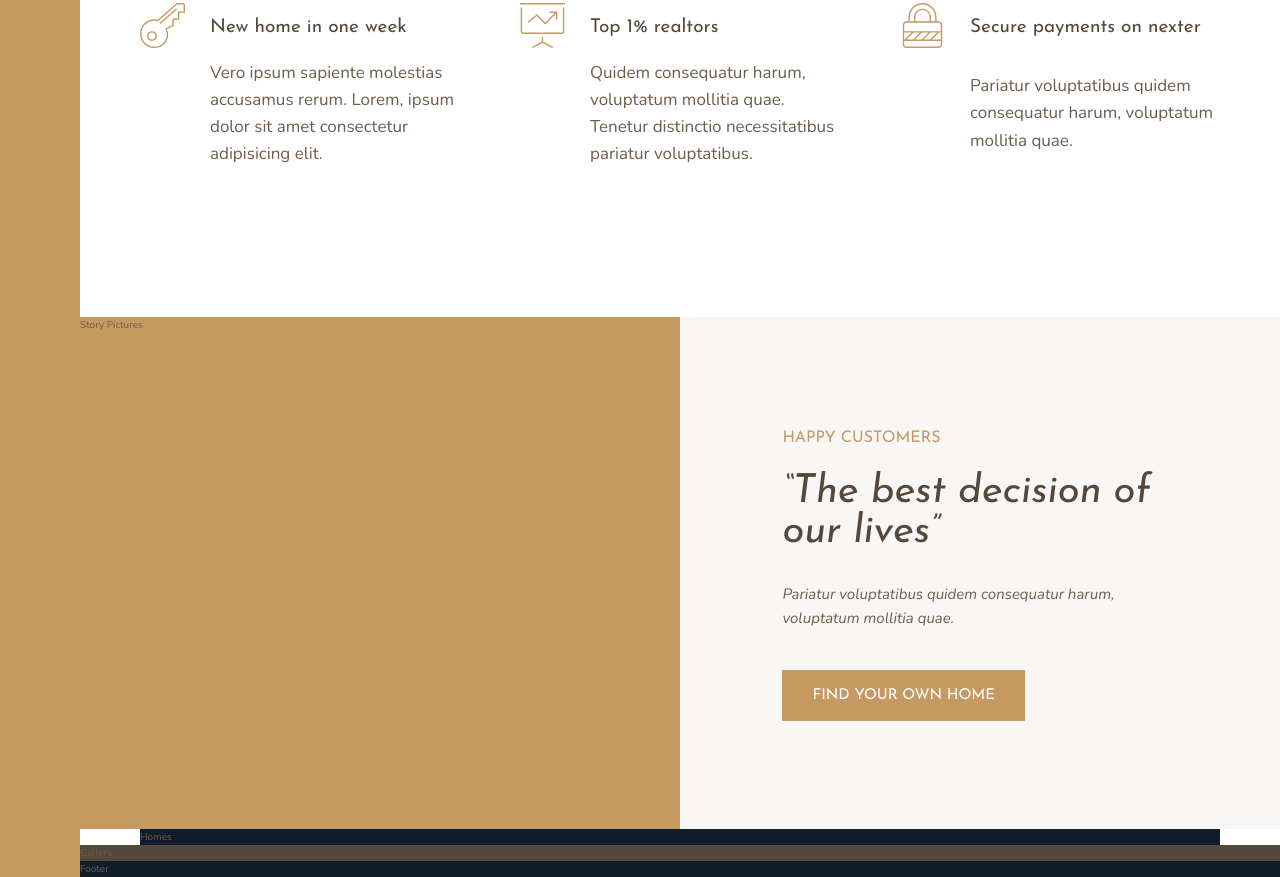
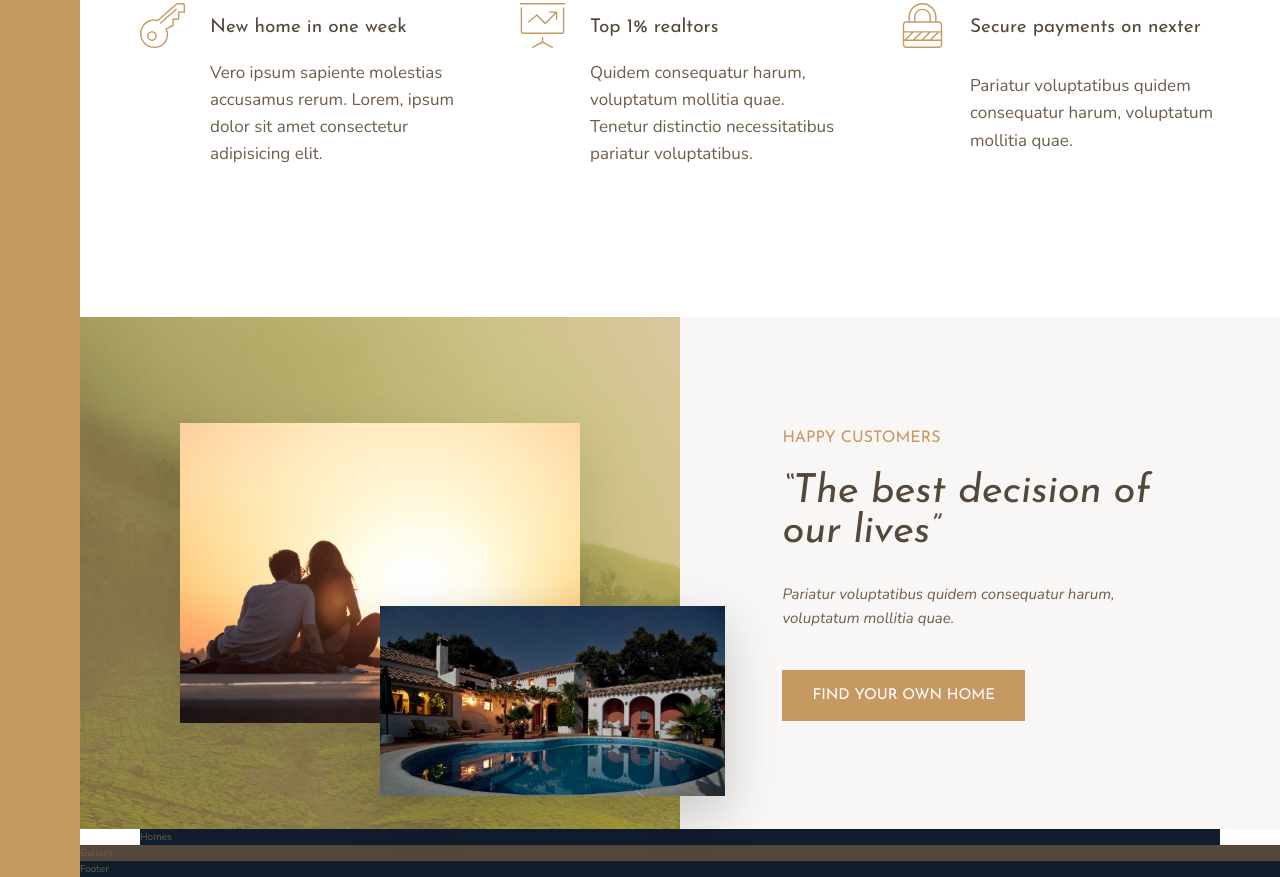
Before and after one commit to Vaggelis-Giannakosian/nexter, a website: page index.html in a window 1280 px wide. Shown: the part 991-1868 px from the top of the page. Drawn offline with nearby package versions, Linux system fonts and the light colour scheme.

Commit message:
completed stories section

```diff
--- a/index.html
+++ b/index.html
@@ -84,7 +84,8 @@
     </section>
 
     <div class="story__pictures">
-        Story Pictures
+        <img src="img/story-1.jpeg" alt="" class="story__img--1">
+        <img src="img/story-2.jpeg" alt="" class="story__img--2">
     </div>
     <div class="story__content">
         <h3 class="heading-3 mb-sm">Happy Customers</h3>
--- a/sass/_story.scss
+++ b/sass/_story.scss
@@ -2,9 +2,27 @@
 
 
   &__pictures{
-    background-color: $color-primary;
+
     grid-column: full-start / col-end 4;
+    background-image:linear-gradient(rgba($color-primary,.5),rgba($color-primary,.5)),  url(../img/back.jpg);
+    display: grid;
+    grid-template-columns: repeat(6,1fr);
+    grid-template-rows: repeat(6,1fr);
+    align-items: center;
+  }
 
+  &__img--1{
+    width: 100%;
+    grid-row: 2/6;
+    grid-column: 2/6;
+    box-shadow: 0 2rem 5rem rgba(#000,.1);
+  }
+  &__img--2{
+    width: 115%;
+    grid-row: 4/ span2; ;
+    grid-column: 4/-1;
+    z-index: 10;
+    box-shadow: 0 2rem 5rem rgba(#000,.2);
   }
 
   &__content{
```
Also changed, not shown: css/style.css.
